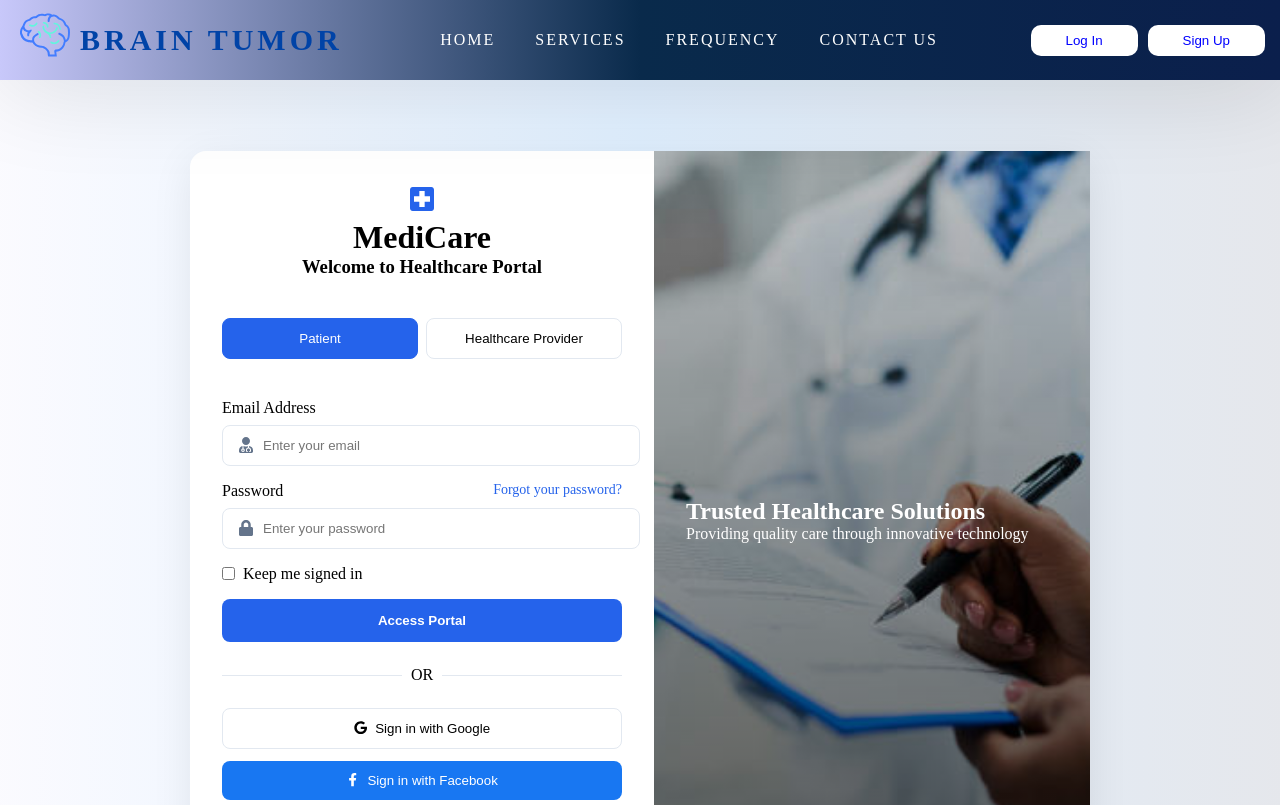
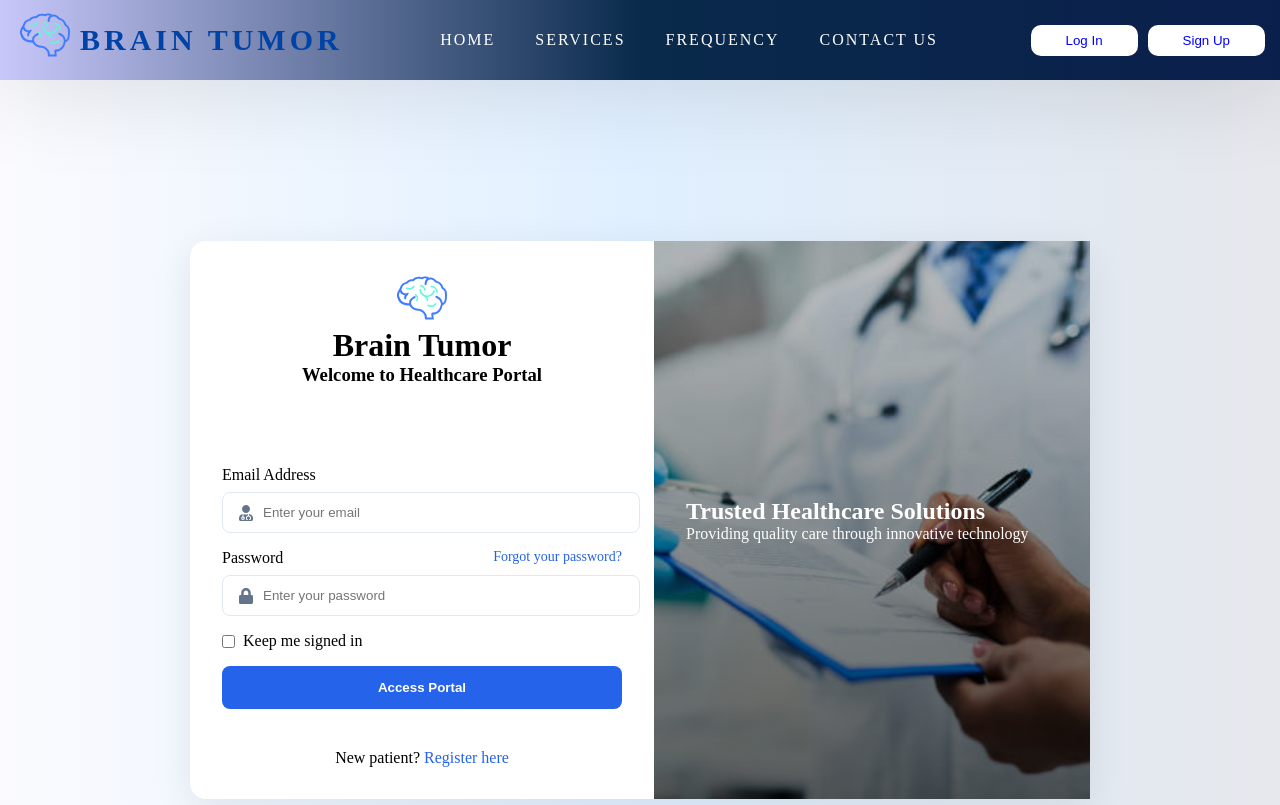
Before and after one commit to MohamedKhalid60/walaa-project, a React (Create React App) app: page /login in a window 1280 px wide. Shown: the top 805 px of the page. Built offline with nearby package versions, Linux system fonts and the light colour scheme.

Commit message:
Login+SignUpUpdates

```diff
--- a/src/components/Login/MedicalLoginPage.css
+++ b/src/components/Login/MedicalLoginPage.css
@@ -78,6 +78,9 @@
   text-align: center;
   margin-bottom: 1.5rem;
 }
+.mlp-logo img {
+  width: 50px;
+}
 
 .mlp-hospital-icon {
   font-size: 2rem;
@@ -88,14 +91,15 @@
   display: flex;
   gap: 0.5rem;
   margin-bottom: 1.5rem;
+  background-color: transparent !important;
 }
 
 .mlp-type-btn {
   flex: 1;
-  padding: 0.75rem;
-  border: 1px solid #e2e8f0;
+  /* padding: 0.75rem; */
+  border: none !important;
   border-radius: 8px;
-  background: transparent;
+  background-color: transparent !important;
   cursor: pointer;
   transition: all 0.2s;
 }
--- a/src/components/Login/MedicalLoginPage.jsx
+++ b/src/components/Login/MedicalLoginPage.jsx
@@ -3,6 +3,7 @@ import { FaUserMd, FaLock, FaGoogle, FaFacebookF } from "react-icons/fa";
 import { MdLocalHospital } from "react-icons/md";
 import "./MedicalLoginPage.css";
 import medicalBg from "../../assets/images/2.jpg";
+import Logo from "../../assets/images/brain-21.svg";
 
 const MedicalLoginPage = () => {
   const [formData, setFormData] = useState({
@@ -30,28 +31,26 @@ const MedicalLoginPage = () => {
 
         <div className="mlp-login-box">
           <div className="mlp-logo">
-            <MdLocalHospital className="mlp-hospital-icon" />
-            <h1>MediCare</h1>
+            <img src={Logo} alt="" />
+            <h1>Brain Tumor</h1>
             <h3>Welcome to Healthcare Portal</h3>
           </div>
 
           <div className="mlp-user-type-toggle">
             <button
-              className={`mlp-type-btn ${
+              className={`mlp-type-btn  ${
                 formData.userType === "patient" ? "mlp-active" : ""
               }`}
               onClick={() => setFormData({ ...formData, userType: "patient" })}
-            >
-              Patient
-            </button>
-            <button
+            ></button>
+            {/* <button
               className={`mlp-type-btn ${
                 formData.userType === "doctor" ? "mlp-active" : ""
               }`}
               onClick={() => setFormData({ ...formData, userType: "doctor" })}
             >
               Healthcare Provider
-            </button>
+            </button> */}
           </div>
 
           <form onSubmit={handleSubmit}>
@@ -117,7 +116,7 @@ const MedicalLoginPage = () => {
               Access Portal
             </button>
 
-            {formData.userType === "patient" && (
+            {/* {formData.userType === "patient" && (
               <>
                 <div className="mlp-divider">
                   <span>OR</span>
@@ -132,7 +131,7 @@ const MedicalLoginPage = () => {
                   </button>
                 </div>
               </>
-            )}
+            )} */}
           </form>
 
           <div className="mlp-signup-link">
--- a/src/components/SignUp/MedicalRegistrationPage.css
+++ b/src/components/SignUp/MedicalRegistrationPage.css
@@ -75,6 +75,9 @@
   align-items: center;
   justify-content: center;
   gap: 10px;
+}
+.mrp-logo img {
+  width: 50px;
 }
 
 .mrp-hospital-icon {
--- a/src/components/SignUp/MedicalRegistrationPage.jsx
+++ b/src/components/SignUp/MedicalRegistrationPage.jsx
@@ -12,6 +12,7 @@ import {
 import { MdLocalHospital } from "react-icons/md";
 import "./MedicalRegistrationPage.css";
 import medicalBg from "../../assets/images/3.jpg";
+import Logo from "../../assets/images/brain-21.svg";
 
 const specializations = [
   "Cardiology",
@@ -754,8 +755,8 @@ const MedicalRegistrationPage = () => {
 
         <div className="mrp-registration-box">
           <div className="mrp-logo">
-            <MdLocalHospital className="mrp-hospital-icon" />
-            <h1>MediCare</h1>
+            <img src={Logo} alt="" />
+            <h1>Brain tumor</h1>
             <h2>Join Our Healthcare Community</h2>
             <p>Register to access our comprehensive healthcare services</p>
           </div>
@@ -775,7 +776,7 @@ const MedicalRegistrationPage = () => {
               >
                 Patient
               </button>
-              <button
+              {/* <button
                 type="button"
                 className={`mrp-type-btn ${
                   formData.userType === "doctor" ? "active" : ""
@@ -783,7 +784,7 @@ const MedicalRegistrationPage = () => {
                 onClick={() => setFormData({ ...formData, userType: "doctor" })}
               >
                 Healthcare Provider
-              </button>
+              </button> */}
             </div>
 
             {renderStepContent()}
```
